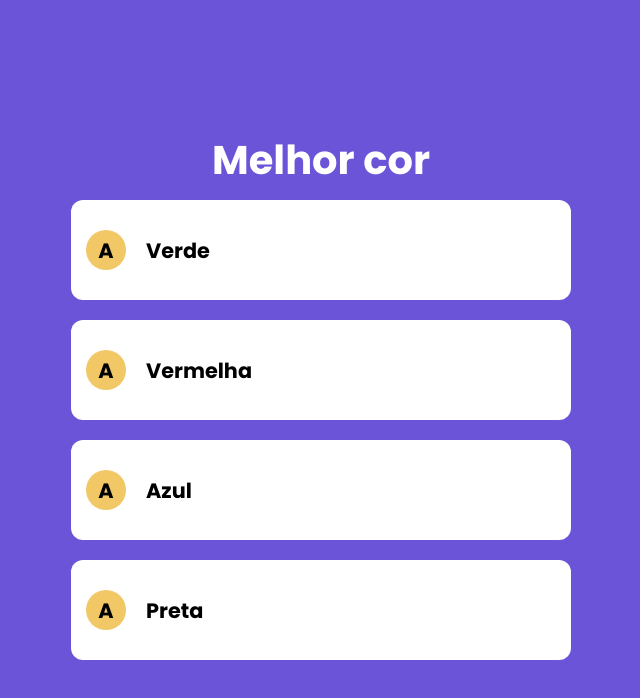
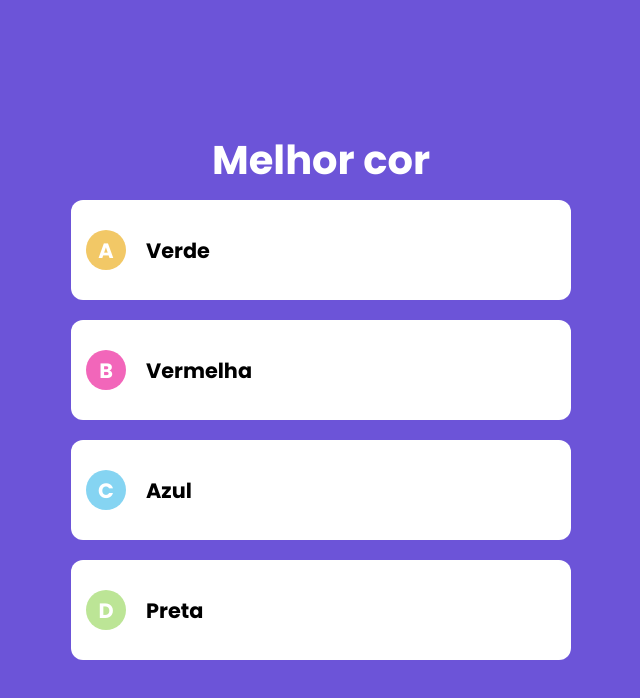
Before and after one commit to filipealvesr2019/quiz, a Next.js app: page / in a window 1280 px wide. Shown: the top 698 px of the page, without its empty margins (319-959 px from the left). Built offline with nearby package versions, Linux system fonts and the light colour scheme.

Commit message:
componente resposta #5

```diff
--- a/components/Questao.tsx
+++ b/components/Questao.tsx
@@ -3,20 +3,27 @@
 import Enunciado from "./Enunciado";
 import Resposta from "../components/resposta";
 
+
+const letras = [
+  {valor: 'A', cor: '#f2c866'},
+  {valor: 'B', cor: '#f266ba'},
+  {valor: 'C', cor: '#85d4f2'},
+  {valor: 'D', cor: '#bce596'},
+]
 interface QuestaoProps {
   valor: QuestaoModel;
 }
 export default function Questao(props: QuestaoProps) {
   const questao = props.valor;
   function renderizarRespostas() {
-    return questao.respostas.map((resposta, index) => {
+    return questao.respostas.map((resposta, i) => {
       return (
         <Resposta
-        key={index}
+        key={i}
           valor={resposta}
-          indice={index}
-          letra="A"
-          corFundoLetra="#f2c866"
+          indice={i}
+          letra={letras[i].valor}
+          corFundoLetra={letras[i].cor}
         />
       );
     });
--- a/styles/Resposta.module.css
+++ b/styles/Resposta.module.css
@@ -34,6 +34,7 @@
     font-size: 1.3rem;
     font-weight: 700;
     margin-right: 20px;
+    color: #fff;
 }
 
 .valor{
```
